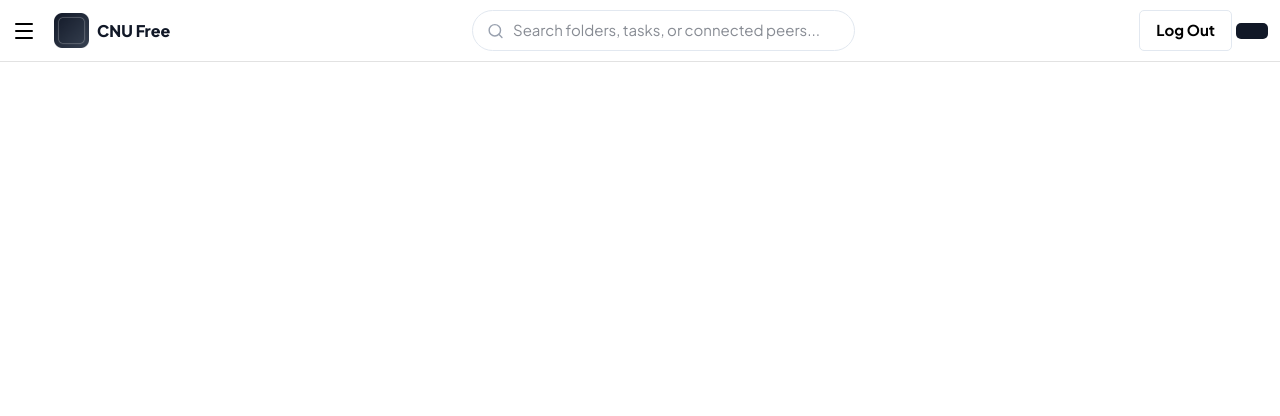
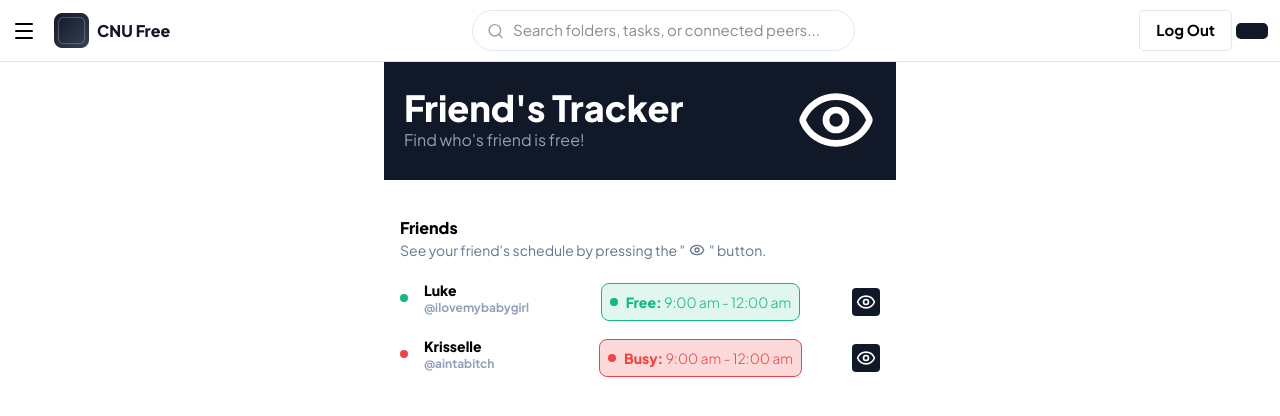
Before and after one commit to Luke-Sandigan/CNU-Free, a React (Vite) app in the folder cnufree-app/: page /SharedTracker in a window 1280 px wide. Shown: the top 416 px of the page. Built offline with nearby package versions, Linux system fonts and the light colour scheme.

Commit message:
added friend(s) tracker frontend

```diff
--- a/cnufree-app/src/components/SideBar.jsx
+++ b/cnufree-app/src/components/SideBar.jsx
@@ -74,7 +74,7 @@ function SideBar ({open, close}) {
               <Boxes size={23} />
               <a href="#" className=" hover:bg-gray-100">
 
-                Shared Tracker
+                Friend's Tracker
               </a>
             </div>
 
--- a/cnufree-app/src/pages/SharedTracker.jsx
+++ b/cnufree-app/src/pages/SharedTracker.jsx
@@ -1,6 +1,8 @@
 import { useState } from "react";
 import SideBar from '../components/SideBar.jsx'
 import HomeNavBar from "../components/HomeNavBar"
+import { Eye } from 'lucide-react';
+// import OnboardingWrap from "../components/OnboardingWrap.jsx";
 
 
 function SharedTracker() {
@@ -8,7 +10,7 @@ function SharedTracker() {
      const [isOpen, setIsOpen] = useState(false);
 
   return (
-    <div className="flex flex-col ">
+    <div className="flex flex-col items-center ">
       <SideBar
         open={isOpen}
         close={()=> setIsOpen(false)}
@@ -18,6 +20,88 @@ function SharedTracker() {
         setIsOpen={setIsOpen}
       />
 
+      <div className="flex flex-col max-w-lg w-full mt-15">
+
+        <div className="flex justify-between items-center mb-5 px-5 py-5 bg-[#111827] ">
+          <div className="flex flex-col">
+            <h1 className="font-extrabold text-xl sm:text-4xl text-white"> Friend's Tracker </h1>
+            <p className="text-md text-slate-400"> Find who's friend is free! </p>
+          </div>
+
+          <div>
+            <Eye className="size-20 text-white"/>
+          </div>
+
+        </div>
+
+        <div className="w-full border-none sm:border p-4 rounded-2xl border-slate-300">
+          <div className="flex flex-col mb-5 ">
+            <h1 className="font-extrabold text-md"> Friends </h1>
+            <p className="sm:text-sm text-slate-500 flex items-center gap-1 text-[13px]"> See your friend's schedule by pressing the " <Eye className="size-4"/> " button. </p>
+          </div>
+
+          <div className="flex flex-col gap-3">
+
+              <div className="flex items-center justify-between">
+                <div className="flex gap-4 items-center justify-center mb-2">
+                    <div className="bg-[#10B981] rounded-full size-2 sm:size-2"/>
+                    <div className="flex flex-col w-[100px] sm:w-[125px]">
+                        <h1 className="text-sm font-extrabold"> Luke </h1>
+                        <p className=" text-xs font-bold text-slate-400"> @ilovemybabygirl </p>
+                    </div>
+
+                </div>
+
+                <div className=" bg-[#E1F6EF] flex flex-col border p-2 border-[#10B981] rounded-lg">
+                  <div className="flex gap-2 items-center justify-center">
+                    <div className="bg-[#10B981] rounded-full size-2"/>
+                    <div className="text-[#10B981] text-[10px] sm:text-sm font-extrabold "> Free: <span className="font-light"> 9:00 am - 12:00 am  </span> </div>
+                  </div>
+
+                </div>
+                <button
+                  className="p-1 bg-[#111827] text-white rounded"
+                >
+                  <Eye className="size-5"/>
+                </button>
+              </div>
+
+              <div className="flex items-center justify-between">
+                <div className="flex gap-4 items-center justify-center mb-2">
+                    <div className="bg-[#EF4444] rounded-full size-2"/>
+                    <div className="flex flex-col  w-[100px] sm:w-[125px]">
+                        <h1 className="text-sm font-extrabold"> Krisselle </h1>
+                        <p className=" text-xs font-bold text-slate-400"> @aintabitch </p>
+                    </div>
+
+                </div>
+
+                <div className=" bg-[#FCDADA] flex flex-col border p-2 border-[#EF4444] rounded-lg">
+                  <div className="flex gap-2 items-center justify-center">
+                    <div className="bg-[#EF4444] rounded-full size-2"/>
+                    <div className="text-[#EF4444] text-[10px] sm:text-sm font-extrabold "> Busy: <span className="font-light"> 9:00 am - 12:00 am  </span> </div>
+                  </div>
+
+                </div>
+                <button
+                  className="p-1 bg-[#111827] text-white rounded"
+                >
+                  <Eye className="size-5"/>
+                </button>
+              </div>
+
+
+
+          </div>
+
+        <div>
+
+          </div>
+        </div>
+
+      </div>
+
+
     </div>
   )
 }
```
